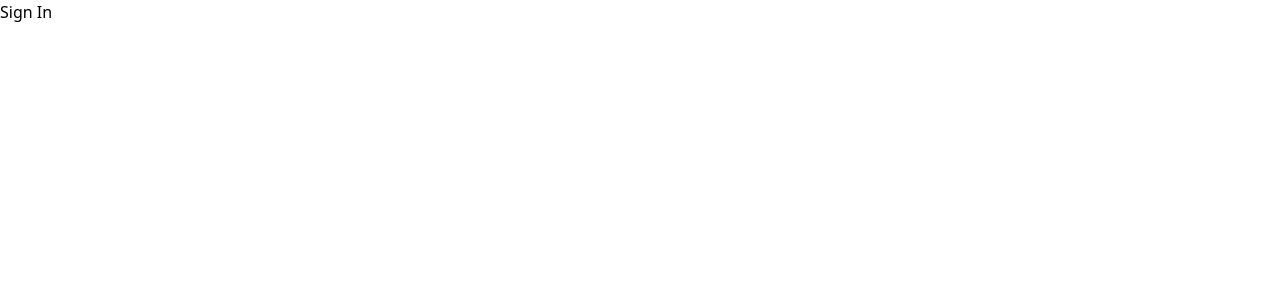
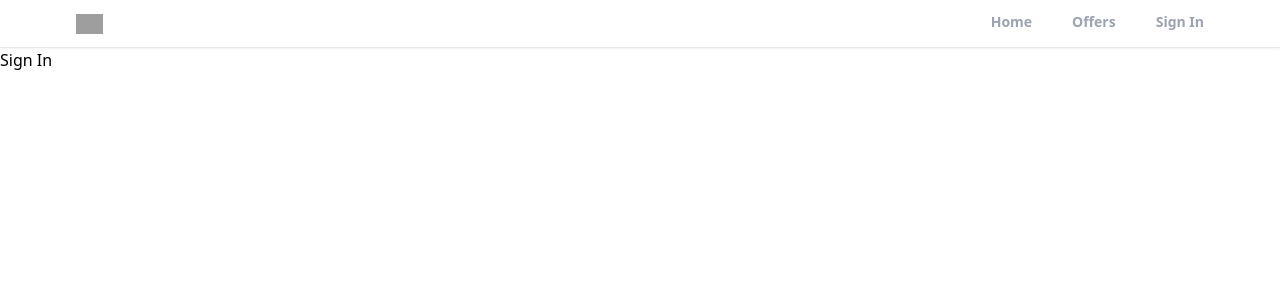
Before and after one commit to sandycody/Realtor-Clone-React, a React (Create React App) app in the folder realtor-clone-react/: page /sign-in in a window 1280 px wide. Shown: the top 300 px of the page. Built offline with nearby package versions, Linux system fonts and the light colour scheme; grey boxes are pictures that could not be loaded.

Commit message:
Created the header component

```diff
--- a/realtor-clone-react/src/App.js
+++ b/realtor-clone-react/src/App.js
@@ -5,11 +5,13 @@
 import SignIn from './pages/SignIn'
 import SignUp from './pages/SignUp'
 import Offers from './pages/Offers'
+import Header from "./components/Header";
 
 function App() {
   return (
     <>
       <Router>
+        <Header />
         <Routes>
           <Route path="/" element={<Home />} />
           <Route path="/profile" element={<Profile />} />
--- /dev/null
+++ b/realtor-clone-react/src/components/Header.jsx
@@ -0,0 +1,40 @@
+import React from 'react'
+import { useLocation, useNavigate } from 'react-router-dom'
+// The useLocation React Router Hook allows you to access the location object that represents the active URL.
+
+function Header() {
+    const location = useLocation();
+    const navigate = useNavigate();
+
+    function pathMatchRoute(route) {
+        if (route === location.pathname)
+            return true;
+    }
+    return (
+        <div className='bg-white border-b shadow-sm sticky top-0 z-10'>
+            <header className='flex justify-between items-center px-3 max-w-6xl mx-auto'>
+                <div>
+                    <img src="https://static.rdc.moveaws.com/images/logos/rdc-logo-default.svg" alt="Realtor_Logo"
+                        className='h-5 cursor-pointer'
+                        onClick={() => navigate('/')}
+                    />
+                </div>
+                <div className="">
+                    <ul className='flex space-x-10'>
+                        <li className={`py-3 cursor-pointer text-sm font-semibold text-gray-400 border-b-[3px] border-b-transparent ${pathMatchRoute('/') && "text-black border-b-red-400"}`} onClick={() => navigate('/')}>
+                            Home
+                        </li>
+                        <li className={`py-3 cursor-pointer text-sm font-semibold text-gray-400 border-b-[3px] border-b-transparent ${pathMatchRoute('/offers') && "text-black border-b-red-400"}`} onClick={() => navigate('/offers')}>
+                            Offers
+                        </li>
+                        <li className={`py-3 cursor-pointer text-sm font-semibold text-gray-400 border-b-[3px] border-b-transparent ${pathMatchRoute('/sign-in') && "text-black border-b-red-400"}`} onClick={() => navigate('/sign-in')}>
+                            Sign In
+                        </li>
+                    </ul>
+                </div>
+            </header>
+        </div>
+    )
+}
+
+export default Header
```
